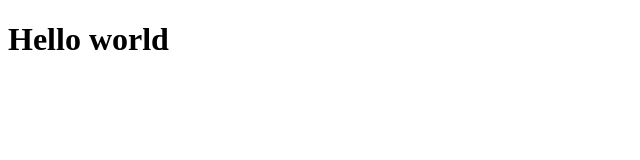
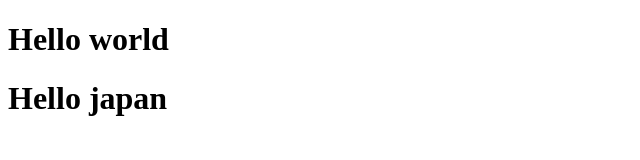
Before and after one commit to namgod7zz-boop/fav-food-lab, a plain HTML site: page index.html in a window 1280 px wide. Shown: the whole page, without its empty margins (0-640 px from the left). Drawn offline with Linux system fonts and the light colour scheme.

Commit message:
hello japan

```diff
--- a/index.html
+++ b/index.html
@@ -7,5 +7,6 @@
     </head>
     <body>
         <h1>Hello world</h1>
+        <h1>Hello japan</h1>
     </body>
 </html>
```
Also changed, not shown: 1 other file.
